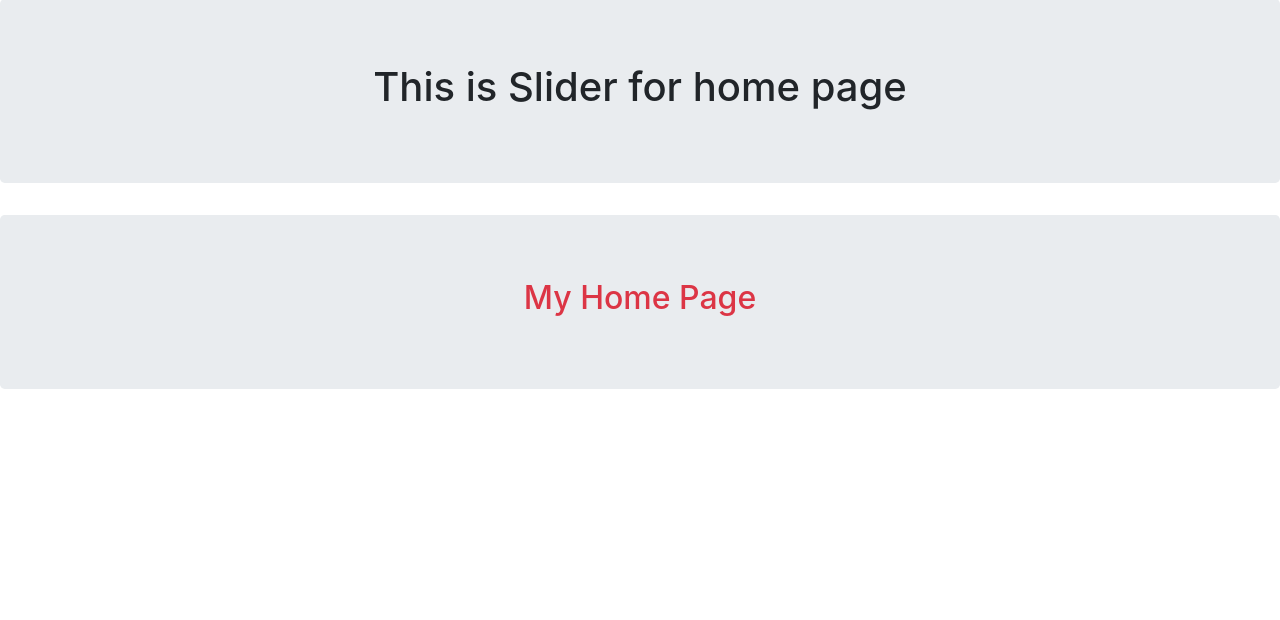
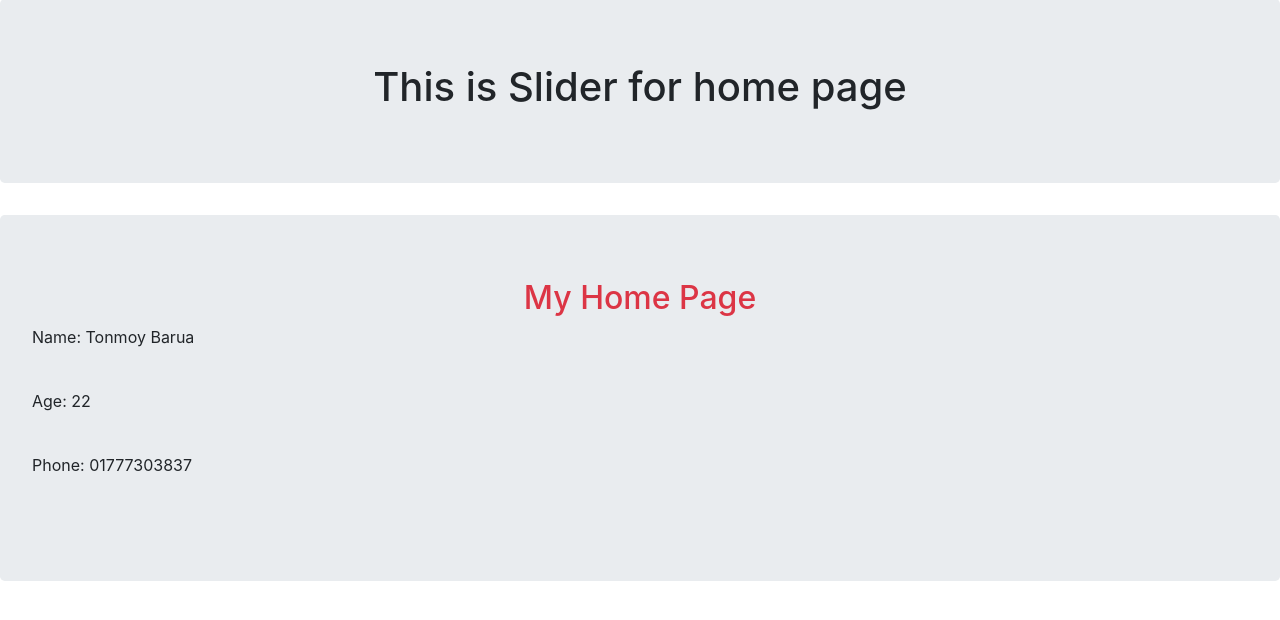
Before and after one commit to Tonmoyhridhaan/Django-Learn, a Django app: page / in a window 1280 px wide. Shown: the part 57-677 px from the top of the page. Run offline with Django 3.2, Linux system fonts and the light colour scheme; some libraries are stand-ins or nearby versions.

Commit message:
Value passing through views to template

```diff
--- a/protfolio/protfolio/views.py
+++ b/protfolio/protfolio/views.py
@@ -2,7 +2,12 @@ from django.shortcuts import render
 from django.http import HttpResponse
 
 def home(request):
-    return render(request,'index.html')
+    text = {
+        'name' : 'Tonmoy Barua',
+        'age' : 22,
+        'phone' : '01777303837',
+    }
+    return render(request,'index.html',text)
 
 def about(request):
     return render(request,'about.html')
--- a/protfolio/templates/index.html
+++ b/protfolio/templates/index.html
@@ -7,5 +7,8 @@
   {% include "slider.html" %}
   <div class = "jumbotron">
     <h2 class="text-center text-danger">My Home Page</h2>
+    <p>Name: {{name}}</p><br>
+    <p>Age: {{age}} </p><br>
+    <p>Phone: {{phone}}</p><br>
   </div>
 {%endblock%}
```
